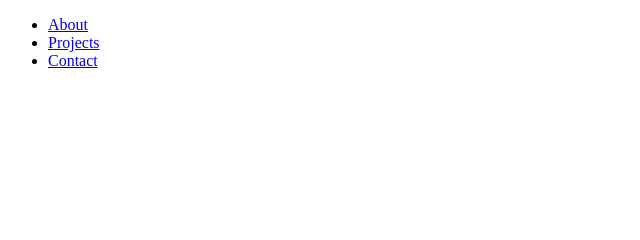
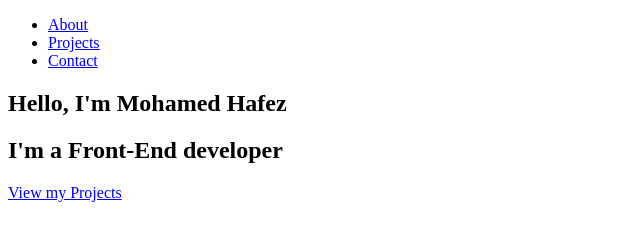
Before and after one commit to Affandi-85/FCC-protfolio-Project, a plain HTML site: page index.html in a window 1280 px wide. Shown: the whole page, without its empty margins (0-640 px from the left). Drawn offline with Linux system fonts and the light colour scheme.

Commit message:
add welcome-section content

```diff
--- a/index.html
+++ b/index.html
@@ -17,6 +17,15 @@
       </ul>
     </nav>
   </header>
+
+  <!-- welcome-section -->
+  <section id="welcome-section">
+    <h1>Hello, I'm Mohamed Hafez</h1>
+    <h2>I'm a Front-End developer</h2>
+    <a href="#">View my Projects</a>
+  </section>
+
+
 </body>
 </html>
 
```
